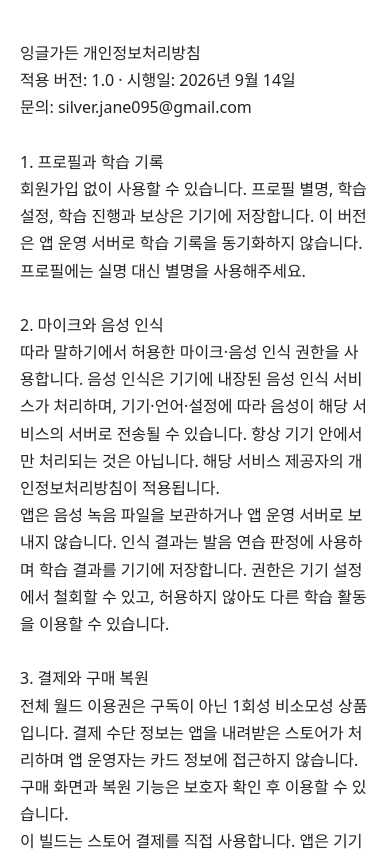
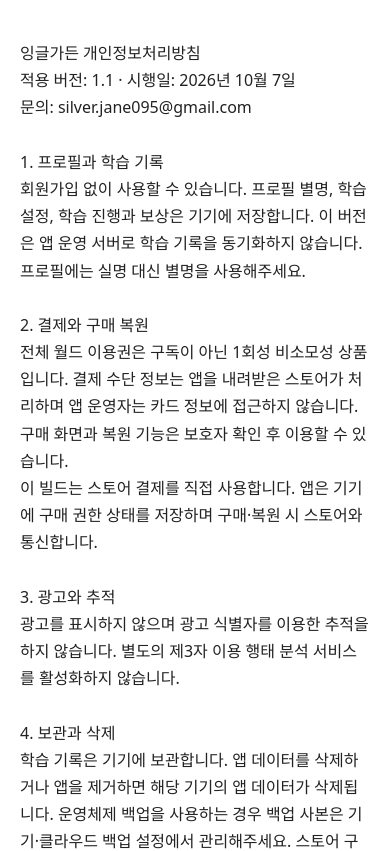
Before and after one commit to silverjane095/silverjane095.github.io, a plain HTML site: page privacy-policy.html in a window 390 px wide. Shown: the top 851 px of the page. Drawn offline with Linux system fonts and the light colour scheme.

Commit message:
docs: privacy policy 1.1 — speaking step and microphone removed, effective 2026-10-07
Co-Authored-By: Claude Fable 5.1 <noreply@anthropic.com>
Claude-Session: https://claude.ai/code/session_01Ne9sgqMq31sibH6gU4fRnA

```diff
--- a/privacy-policy.html
+++ b/privacy-policy.html
@@ -1,39 +1,33 @@
 <!doctype html>
 <html lang="ko"><head><meta charset="utf-8"><meta name="viewport" content="width=device-width, initial-scale=1"><title>잉글가든 개인정보처리방침</title><style>body{max-width:760px;margin:40px auto;padding:0 20px;font:16px/1.7 system-ui;color:#222}main{white-space:pre-wrap;overflow-wrap:anywhere}</style></head><body><main>잉글가든 개인정보처리방침
-적용 버전: 1.0 · 시행일: 2026년 9월 14일
+적용 버전: 1.1 · 시행일: 2026년 10월 7일
 문의: silver.jane095@gmail.com
 
 1. 프로필과 학습 기록
 회원가입 없이 사용할 수 있습니다. 프로필 별명, 학습 설정, 학습 진행과 보상은 기기에 저장합니다. 이 버전은 앱 운영 서버로 학습 기록을 동기화하지 않습니다. 프로필에는 실명 대신 별명을 사용해주세요.
 
-2. 마이크와 음성 인식
-따라 말하기에서 허용한 마이크·음성 인식 권한을 사용합니다. 음성 인식은 기기에 내장된 음성 인식 서비스가 처리하며, 기기·언어·설정에 따라 음성이 해당 서비스의 서버로 전송될 수 있습니다. 항상 기기 안에서만 처리되는 것은 아닙니다. 해당 서비스 제공자의 개인정보처리방침이 적용됩니다.
-앱은 음성 녹음 파일을 보관하거나 앱 운영 서버로 보내지 않습니다. 인식 결과는 발음 연습 판정에 사용하며 학습 결과를 기기에 저장합니다. 권한은 기기 설정에서 철회할 수 있고, 허용하지 않아도 다른 학습 활동을 이용할 수 있습니다.
-
-3. 결제와 구매 복원
+2. 결제와 구매 복원
 전체 월드 이용권은 구독이 아닌 1회성 비소모성 상품입니다. 결제 수단 정보는 앱을 내려받은 스토어가 처리하며 앱 운영자는 카드 정보에 접근하지 않습니다. 구매 화면과 복원 기능은 보호자 확인 후 이용할 수 있습니다.
 이 빌드는 스토어 결제를 직접 사용합니다. 앱은 기기에 구매 권한 상태를 저장하며 구매·복원 시 스토어와 통신합니다.
 
-4. 광고와 추적
+3. 광고와 추적
 광고를 표시하지 않으며 광고 식별자를 이용한 추적을 하지 않습니다. 별도의 제3자 이용 행태 분석 서비스를 활성화하지 않습니다.
 
-5. 보관과 삭제
+4. 보관과 삭제
 학습 기록은 기기에 보관합니다. 앱 데이터를 삭제하거나 앱을 제거하면 해당 기기의 앱 데이터가 삭제됩니다. 운영체제 백업을 사용하는 경우 백업 사본은 기기·클라우드 백업 설정에서 관리해주세요. 스토어 구매 이력은 앱 삭제로 삭제되지 않으며 스토어 계정에서 관리됩니다.
 
-6. 어린이와 보호자
+5. 어린이와 보호자
 보호자 확인은 구매·공유 등 어른용 기능의 진입을 제한하는 절차이며 개인정보 수집·이용에 대한 법적 동의를 대신하지 않습니다. 어린이 개인정보와 관련한 문의는 보호자가 아래 연락처로 보내주세요. 이메일로 문의하면 답변에 필요한 이메일 주소와 문의 내용을 처리합니다. 문의에 아동의 실명이나 음성을 포함하지 말아주세요.
 
-7. 연락처와 변경
+6. 연락처와 변경
 문의: silver.jane095@gmail.com
 처리 방식이 변경되면 앱 내 안내와 공개 개인정보처리방침을 업데이트합니다.
 
 Privacy Policy — English
-Version 1.0 · Effective September 14, 2026
+Version 1.1 · Effective October 7, 2026
 Contact: silver.jane095@gmail.com
 
 Profiles and learning: No account is required. Nicknames, preferences, learning progress and rewards are stored on the device. This version does not sync learning records to our servers. Please use a nickname rather than a child&#39;s real name.
-
-Speech: Pronunciation practice uses microphone and speech recognition permissions. The device&#39;s own speech recognition service processes speech and may send audio to its servers depending on the device, language and settings. Processing is not guaranteed to stay on-device; the provider&#39;s privacy policy applies. The app does not retain audio recording files or send them to our servers. Recognition results are used for practice assessment; learning results are stored locally. Permissions can be revoked in device settings. Other learning activities remain available without them.
 
 Purchases: A one-time, non-consumable unlock is offered, with no subscription. The store the app was downloaded from handles payment details; we cannot access card information. The purchase screen and restore action require a parental gate.
 This build uses the store&#39;s own billing directly. The app stores access status locally and communicates with the store for purchases and restoration.
```
